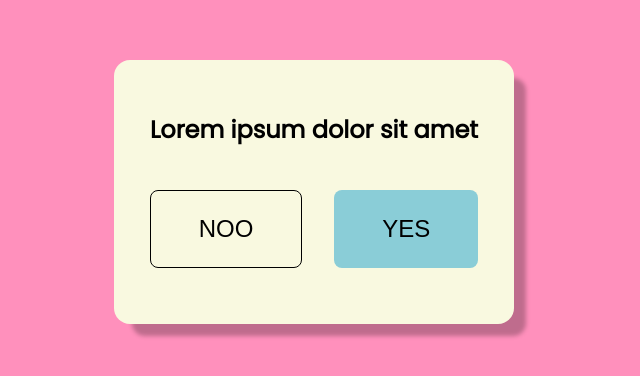
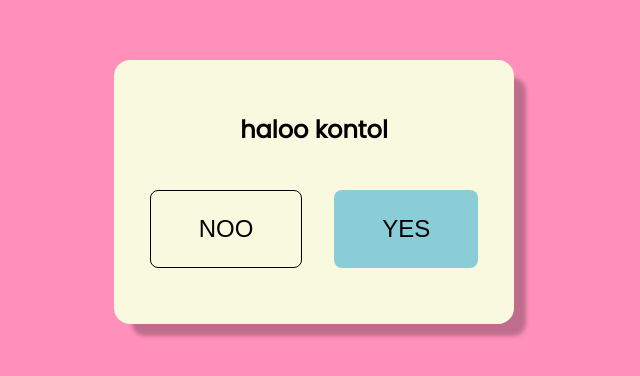
Before and after one commit to koiloo6/koiloo6.github.io, a plain HTML site: page index.html in a window 1280 px wide. Shown: the part 208-584 px from the top of the page, without its empty margins (326-966 px from the left). Drawn offline with Linux system fonts and the light colour scheme.

Commit message:
Update index.html

```diff
--- a/index.html
+++ b/index.html
@@ -12,7 +12,7 @@
 </head>
 <body>
   <div class="container">
-    <h2>Lorem ipsum dolor sit amet</h2>
+    <h2>haloo kontol</h2>
       <div class="button-container">
         <button class="button no-button" onclick="showWarning(event)">NOO</button>
         <button class="button yes-button" onclick="fadePageOut(event)">YES</button>
```
